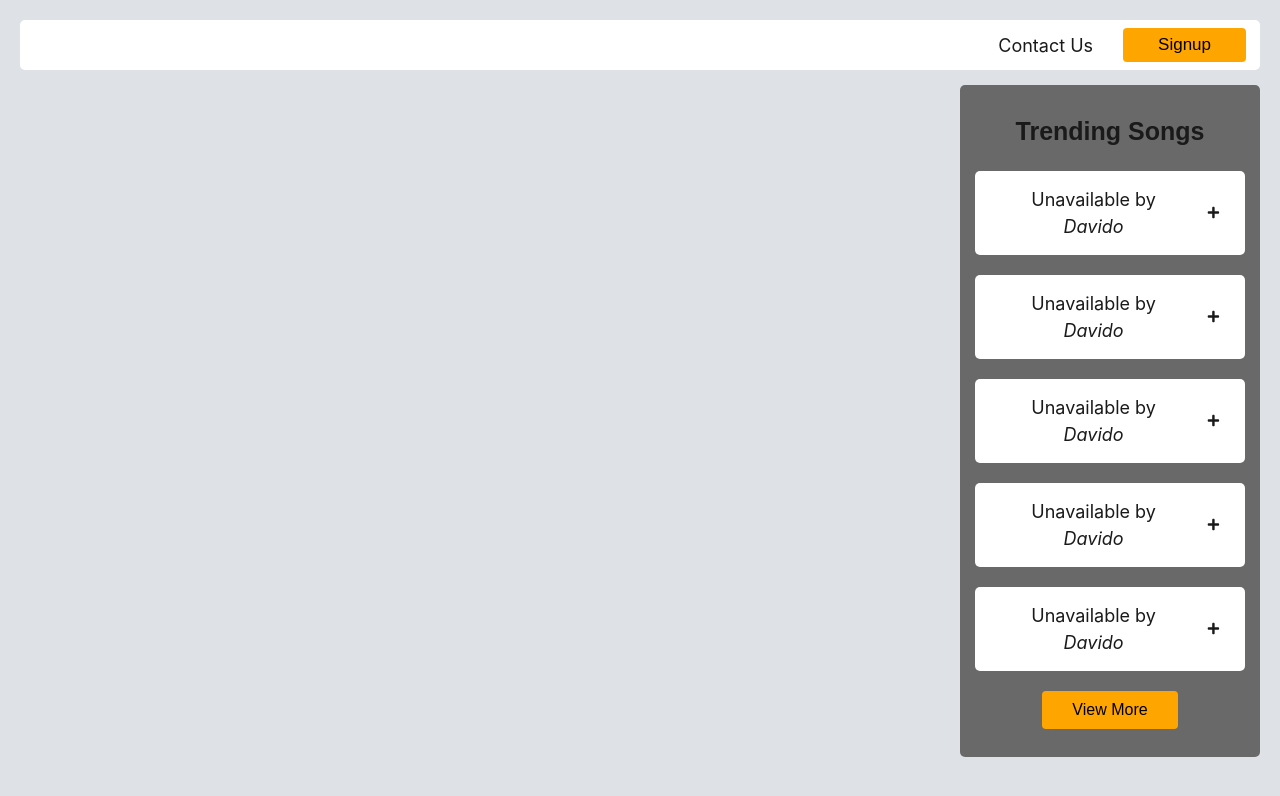
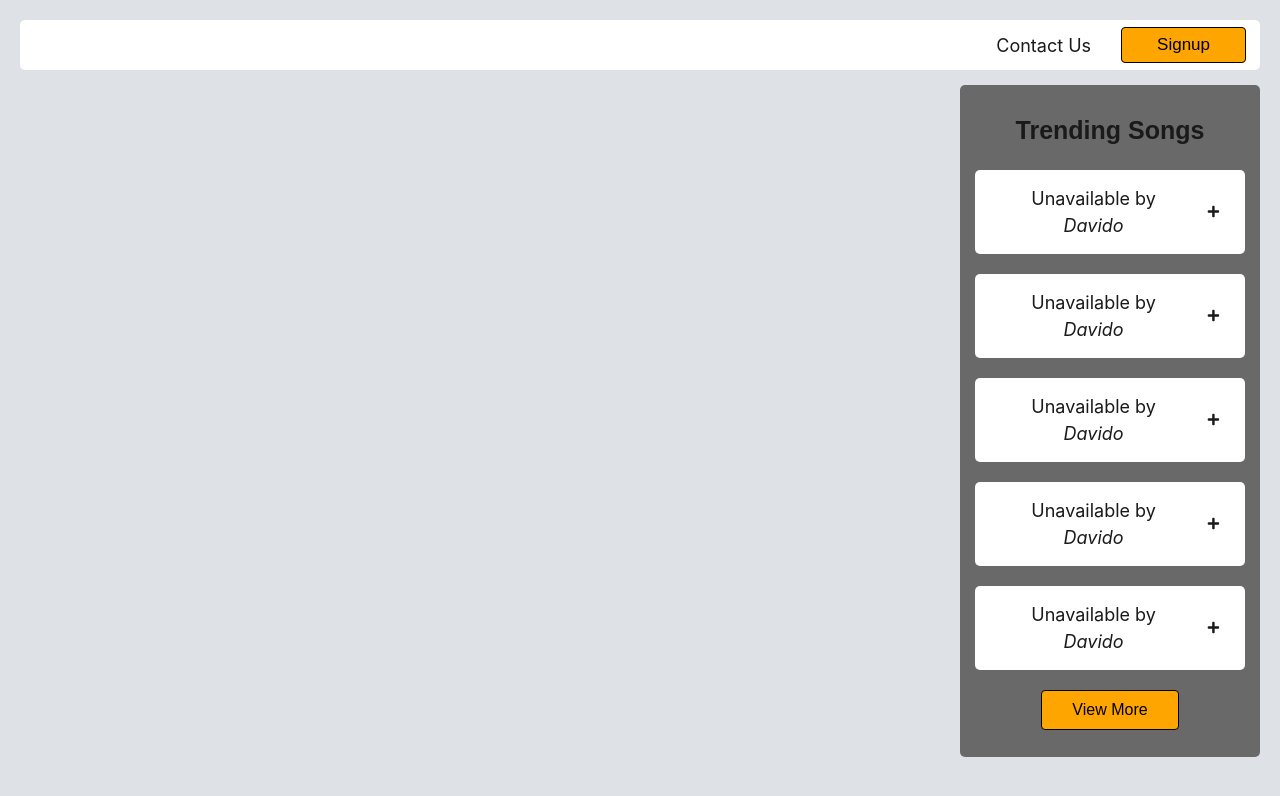
Before and after one commit to Stanlisberg/Edustipend-test, a React (Vite) app: page / in a window 1280 px wide. Shown: the top 796 px of the page. Built offline with nearby package versions, Linux system fonts and the light colour scheme.

Commit message:
Fix: border color for Nav and Sidebar

```diff
--- a/src/index.css
+++ b/src/index.css
@@ -52,6 +52,8 @@ li {
   font-size: 17px;
   border: none;
   background-color: orange;
+  border: 1px solid black;
+  cursor: pointer;
 }
 
 /* --------------Sidebar Section-------------- */
@@ -110,4 +112,6 @@ p {
   font-size: 16px;
   border: none;
   background-color: orange;
+  cursor: pointer;
+  border: 1px solid black;
 }
```
